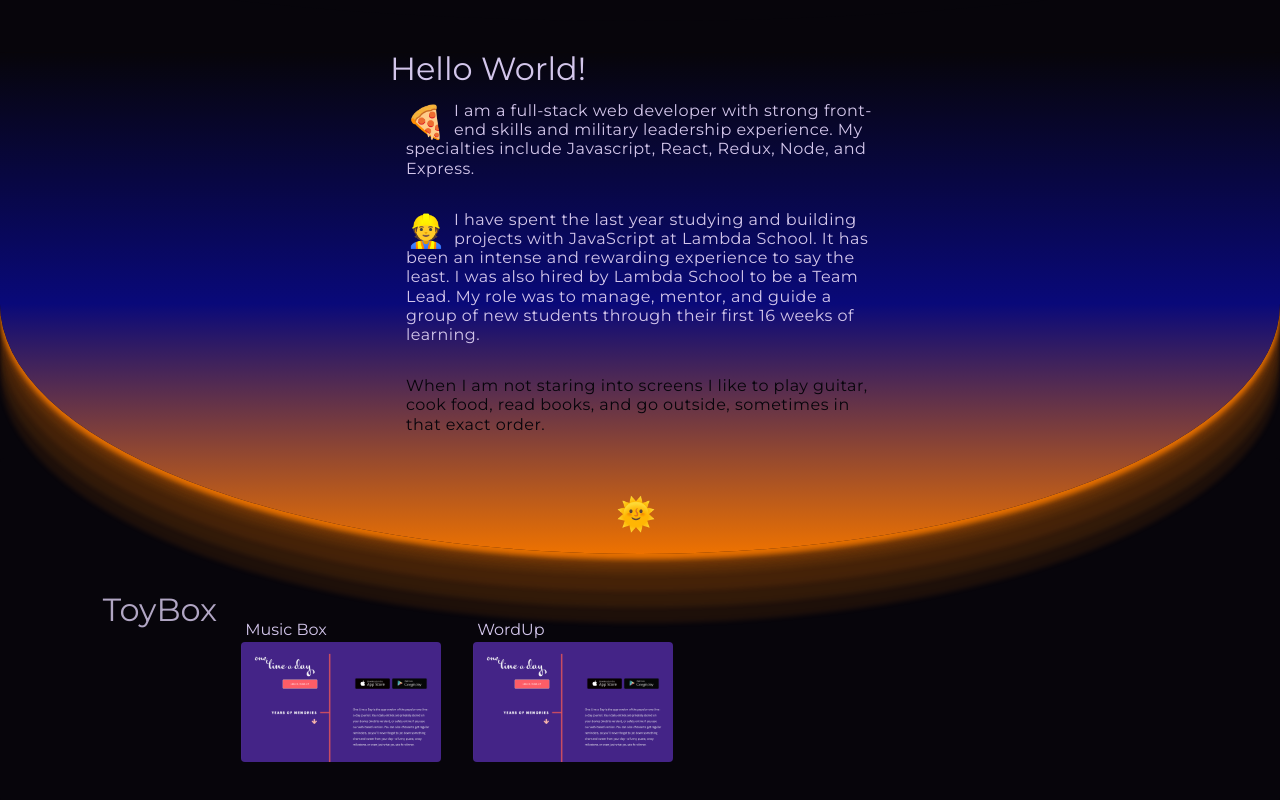
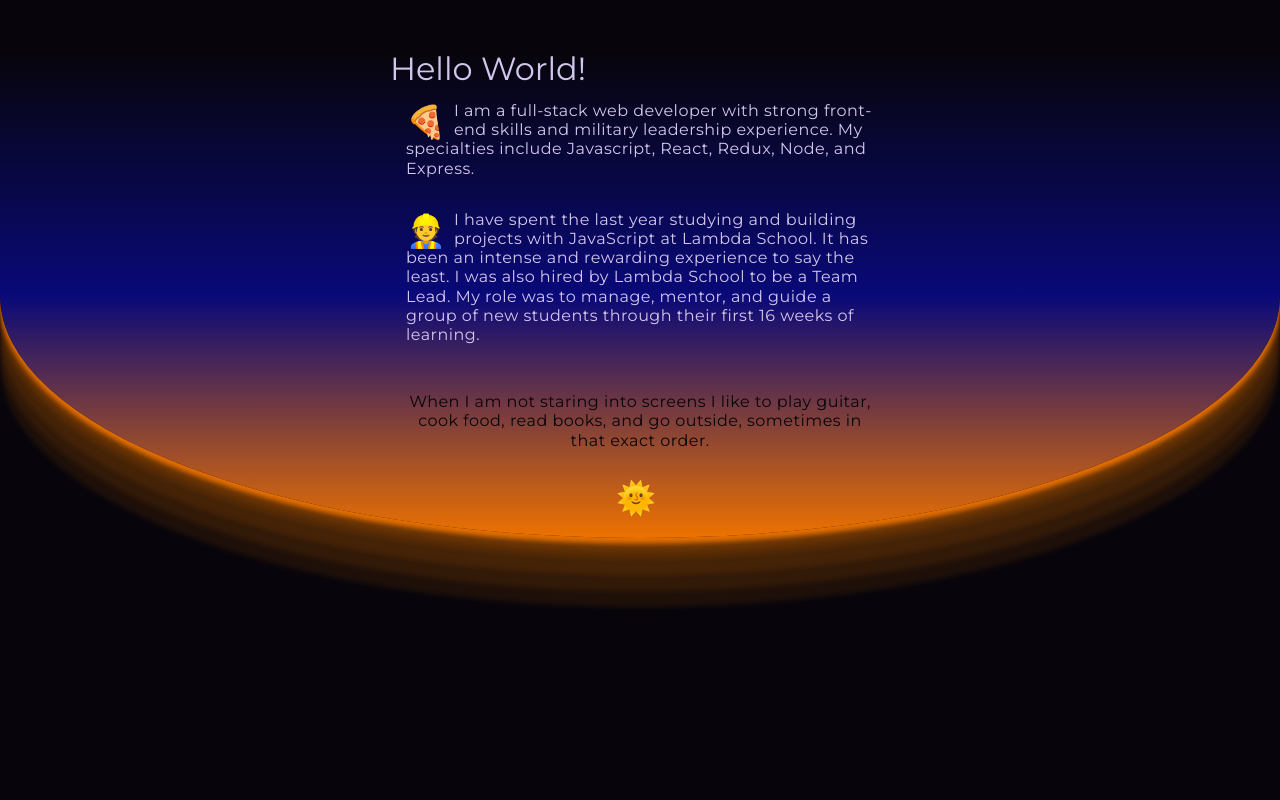
Before and after one commit to Ian84Be/portfolio-react, a React (Create React App) app: page / in a window 1280 px wide. Shown: the part 436-1236 px from the top of the page. After the commit the page ends 1102 px from the top, so only its background shows below. Built offline with nearby package versions, Linux system fonts and the light colour scheme.

Commit message:
refactor

```diff
--- a/src/App.js
+++ b/src/App.js
@@ -33,7 +33,7 @@ function App() {
       <main className="App__body">
         <Home />
         <About />
-        <ToyBox setModal={setModal} setViewProj={setViewProj} />
+        {/* <ToyBox setModal={setModal} setViewProj={setViewProj} /> */}
       </main>
     </div>
   );
--- a/src/scss/About.scss
+++ b/src/scss/About.scss
@@ -47,12 +47,14 @@
   div.About__p {
     margin: 1rem;
     &:last-child {
+      text-align: center;
       color: $dark-bg;
       display: flex;
       flex-direction: column;
       align-items: center;
+      margin-top: 2rem;
       span {
-        margin-top: 4rem;
+        margin-top: 2rem;
       }
     }
   }
--- a/src/scss/App.scss
+++ b/src/scss/App.scss
@@ -29,6 +29,7 @@ body {
     font-size: 1rem;
     font-family: 'Montserrat', sans-serif;
     // margin: 70px 1rem;
+    padding-bottom: 8rem;
   }
 }
 
```
